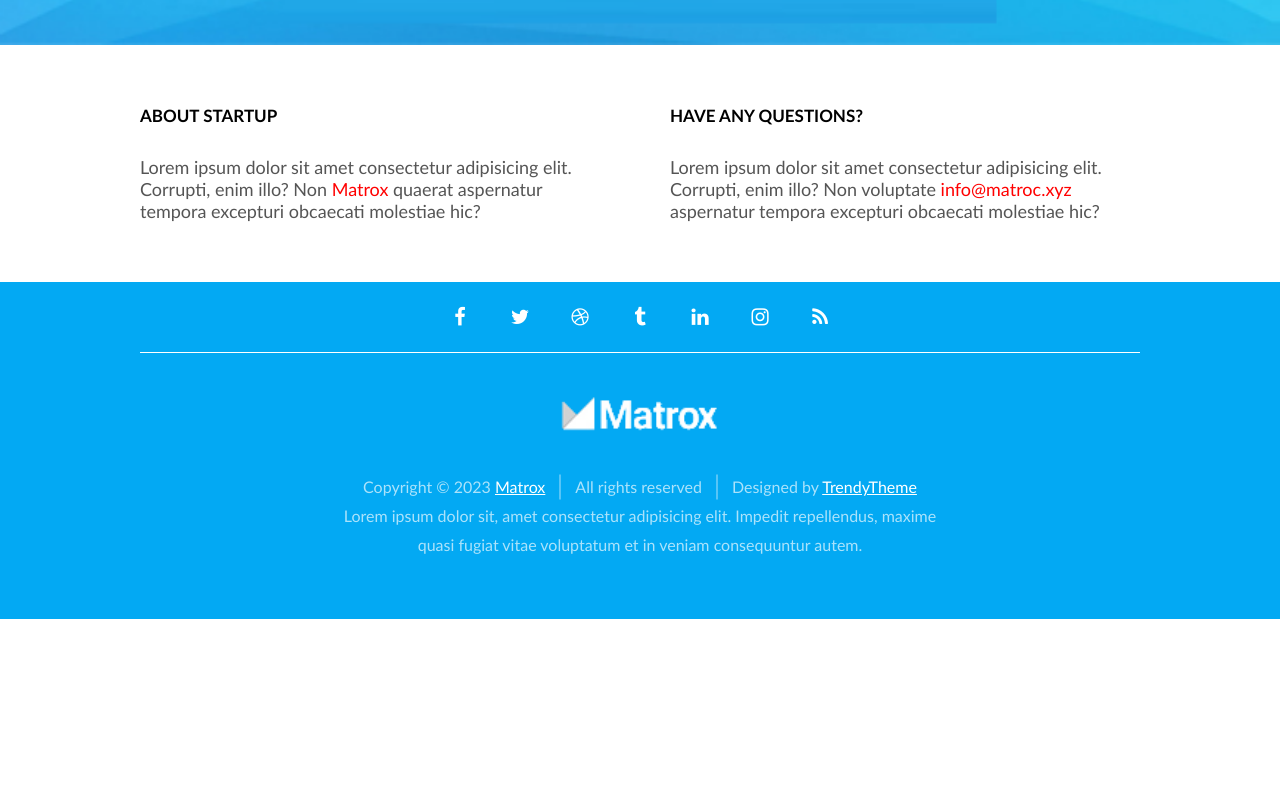
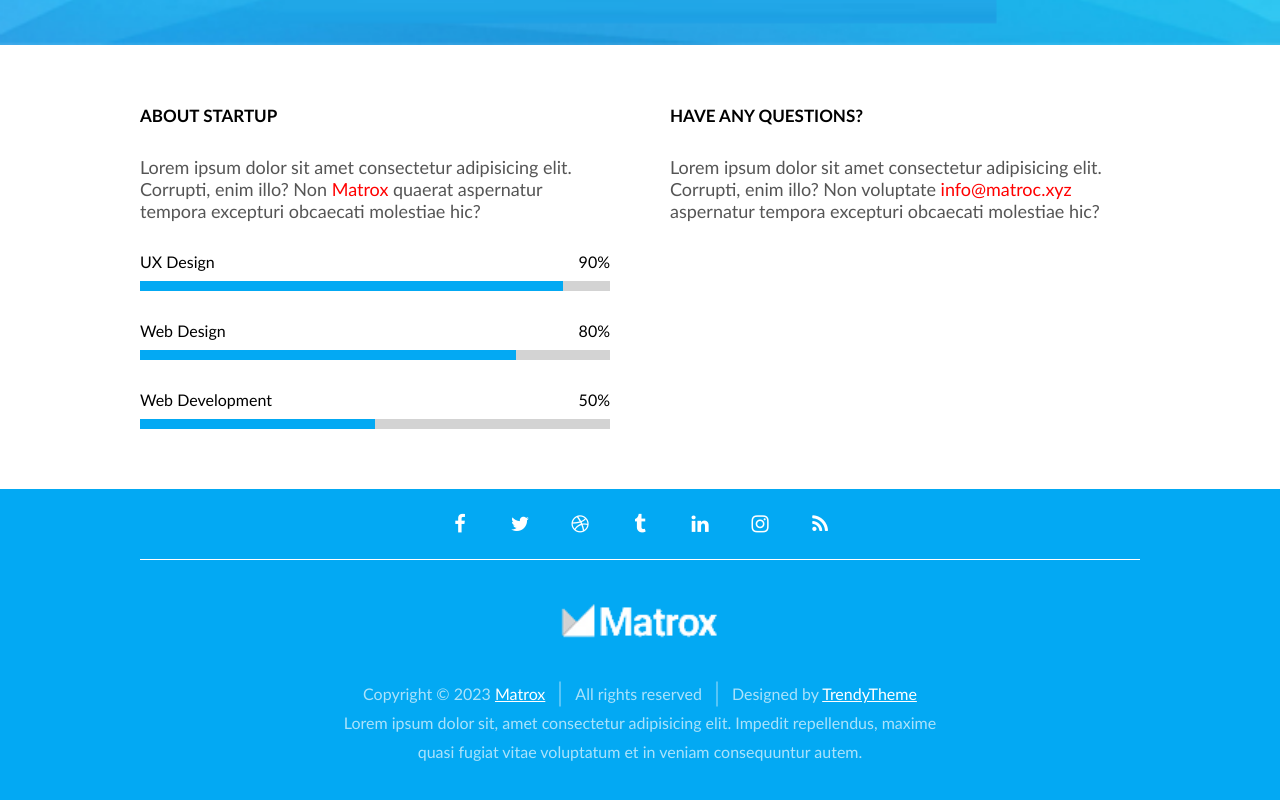
Before and after one commit to AusraMundus/09-Coming-soon, a website: page index.html in a window 1280 px wide. Shown: the part 755-1555 px from the top of the page. Before the commit the page ends 1374 px from the top, so only its background shows below. Drawn offline with Linux system fonts and the light colour scheme.

Commit message:
Progress bar static design

```diff
--- /dev/null
+++ b/css/components/progress-bar.css
@@ -0,0 +1,30 @@
+.progress-bar {
+    display: flex;
+    flex-direction: column;
+    gap: 10px;
+    font-size: 16px;
+}
+
+.progress-bar > .top {
+    display: flex;
+    justify-content: space-between;
+    align-items: center;
+}
+
+.progress-bar > .top > .label {
+}
+
+.progress-bar > .top >.value {
+}
+
+.progress-bar > .progress {
+    width: 100%;
+    height: 10px;
+    background-color: lightgrey;
+}
+
+.progress-bar > .progress > .bar {
+    width: 90%;
+    height: 100%;
+    background-color: #03A9F3;
+}
--- a/css/pages/home.css
+++ b/css/pages/home.css
@@ -7,6 +7,7 @@
 @import '../components/clock.css';
 @import '../components/mouse.css';
 @import '../components/footer.css';
+@import '../components/progress-bar.css';
 /* CUSTOM */
 
 .hero {
--- a/index.html
+++ b/index.html
@@ -40,9 +40,41 @@
         <section class="container main-content">
             <div class="row">
                 <div class="column">
+
                     <h2 class="content-title">About startup</h2>
                     <p class="content-description">Lorem ipsum dolor sit amet consectetur adipisicing elit. Corrupti, enim illo? Non <a href="./">Matrox</a> quaerat aspernatur tempora excepturi obcaecati molestiae hic?</p>
+
+                    <div class="progress-bar">
+                        <div class="top">
+                            <div class="label">UX Design</div>
+                            <div class="value">90%</div>
+                        </div>
+                        <div class="progress">
+                            <div class="bar" style="width: 90%;"></div>
+                        </div>
+                    </div>
+
+                    <div class="progress-bar">
+                        <div class="top">
+                            <div class="label">Web Design</div>
+                            <div class="value">80%</div>
+                        </div>
+                        <div class="progress">
+                            <div class="bar" style="width: 80%;"></div>
+                        </div>
+                    </div>
+
+                    <div class="progress-bar">
+                        <div class="top">
+                            <div class="label">Web Development</div>
+                            <div class="value">50%</div>
+                        </div>
+                        <div class="progress">
+                            <div class="bar" style="width: 50%;"></div>
+                        </div>
+                    </div>
                 </div>
+
                 <div class="column right">
                     <h2 class="content-title">Have any questions?</h2>
                     <p class="content-description">Lorem ipsum dolor sit amet consectetur adipisicing elit. Corrupti, enim illo? Non voluptate <a href="mailto:info@matroc.xyz">info@matroc.xyz</a> aspernatur tempora excepturi obcaecati molestiae hic?</p>
```
